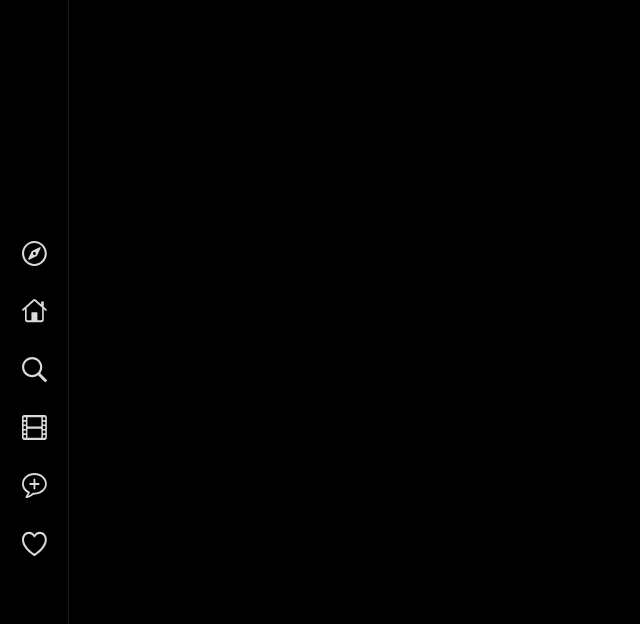
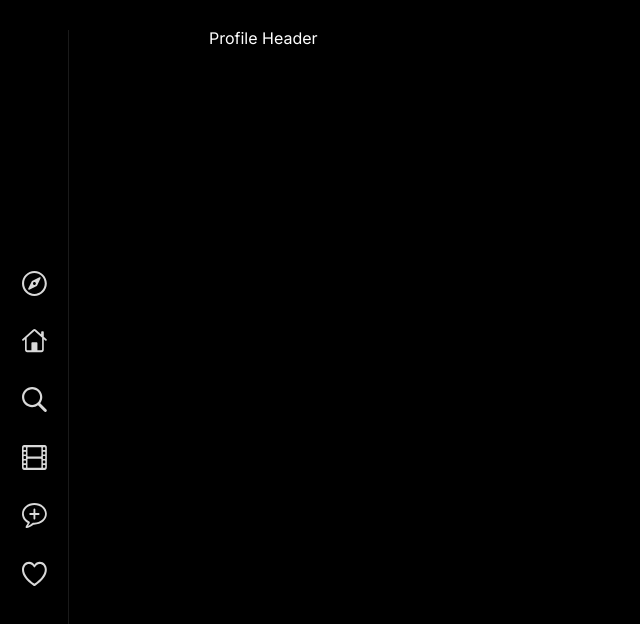
Before and after one commit to faradilshodov/benk-instagram-web-clone-fe, a Next.js app: page /profile in a window 1280 px wide. Shown: the top 624 px of the page, without its empty margins (0-640 px from the left). Built offline with nearby package versions, Linux system fonts and the light colour scheme.

Commit message:
Refactor structure of folders

```diff
--- a/src/app/profile/NavigationBar.tsx
+++ b/src/app/components/NavigationBar/NavigationBar.tsx
@@ -1,6 +1,6 @@
 "use client"
 
-import { Icon } from "../profile/page";
+import { Icon } from "../../profile/page";
 import Image from "next/image";
 import styled from "styled-components";
 
--- /dev/null
+++ b/src/app/components/ProfileHeader/ProfileHeader.tsx
@@ -0,0 +1,7 @@
+export default function ProfileHeader() {
+
+
+    return (
+        <p>Profile Header</p>
+    )
+}
--- a/src/app/profile/page.tsx
+++ b/src/app/profile/page.tsx
@@ -1,4 +1,11 @@
-import NavigationBar from "./NavigationBar"
+"use client";
+
+// Importing Libraries
+import styled from "styled-components"
+
+// Importing Components
+import NavigationBar from "../components/NavigationBar/NavigationBar"
+import ProfileHeader from "../components/ProfileHeader/ProfileHeader";
 
 // import all icons for navbar
 import CompassIcon from "../../../public/icons/compass.svg"
@@ -8,7 +15,12 @@
 import MagnifyingGlassIcon from "../../../public/icons/magnifyingglass.svg"
 import MessageIcon from "../../../public/icons/message.svg"
 
-// create an array of icons to pass to NavigationBar\
+const ProfileContainer = styled.div`
+    padding-left: 73px;
+    max-width: 935px;
+    margin:  30px auto;
+`;
+
 export interface Icon {
     path: string;
     altText: string;
@@ -64,9 +76,14 @@
         <>
             {/* navigation bar */}
             <NavigationBar items={navbarConfigItems}/>
-            {/* Header  */}
-            {/* photo grid */}
-            {/* video stories */}
+            {/* profile container */}
+            <ProfileContainer>
+                {/* Header  */}
+                <ProfileHeader />
+                {/* photo grid */}
+                {/* video stories */}
+            </ProfileContainer>
+
         </>
     )
 }
```
